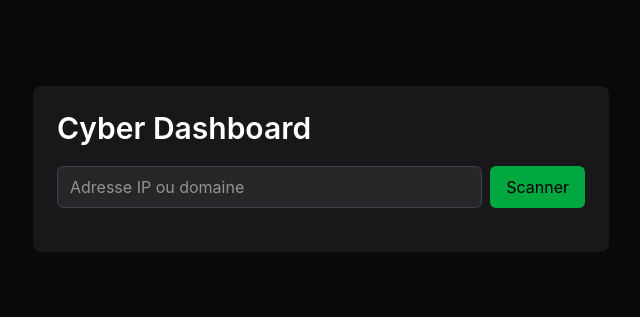
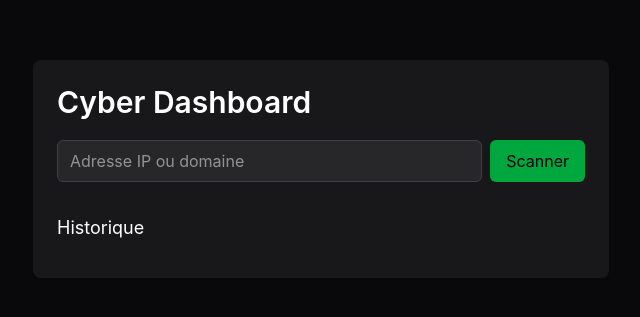
Before and after one commit to mcharbi00/cyber-dashboard, a React app in the folder frontend/: page / in a window 1280 px wide. Shown: the part 231-548 px from the top of the page, without its empty margins (319-959 px from the left). Built offline with nearby package versions, Linux system fonts and the light colour scheme; the HTML template or start-up script is replaced by a standard one.

Commit message:
ajout de l'historique des scans et factorisation des composants React

```diff
--- a/frontend/src/App.jsx
+++ b/frontend/src/App.jsx
@@ -1,4 +1,6 @@
 import { useEffect, useState } from "react";
+import PortCard from "./components/PortCard";
+import ScanForm from "./components/ScanForm";
 
 function App() {
   const [message, setMessage] = useState("");
@@ -6,6 +8,8 @@ function App() {
   const [ports, setPorts] = useState([]);
   const [loading, setLoading] = useState(false);
   const [error, setError] = useState("");
+  const [history, setHistory]= useState([]);
+
   useEffect(() => {
     fetch("http://127.0.0.1:8000/")
       .then((res) => res.json())
@@ -27,6 +31,14 @@ function App() {
     const data = await response.json();
 
     setPorts(data.open_ports);
+    setHistory((prev) => [
+      {
+        target: ip,
+        ports: data.open_ports,
+        time: new Date().toLocaleTimeString(),
+      },
+      ...prev, // ... Permet de déplier le tableau
+    ])
   }
   catch(err){
     setError("Erreur pendant le scan");
@@ -48,24 +60,11 @@ function App() {
           Cyber Dashboard
         </h1>
 
-        <div className="flex gap-2">
-
-          <input
-            type="text"
-            placeholder="Adresse IP ou domaine"
-            value={ip}
-            onChange={(e) => setIp(e.target.value)}
-            className="flex-1 bg-zinc-800 border border-zinc-700 rounded-md px-3 py-2 outline-none"
-          />
-
-          <button
-            onClick={scanIP}
-            className="bg-green-600 hover:bg-green-700 px-4 py-2 rounded-md text-black"
-          >
-            Scanner
-          </button>
-
-        </div>
+        <ScanForm
+          ip={ip}
+          setIp={setIp}
+          scanIP={scanIP}
+        />
 
         {loading && (
           <p className="mt-4 text-zinc-400">
@@ -82,18 +81,33 @@ function App() {
         <div className="mt-5 space-y-2">
 
           {ports.map((port) => (
-
-            <div
-              key={port}
-              className="bg-zinc-800 border border-zinc-700 rounded-md p-3"
-            >
-              Port {port} ouvert
-            </div>
+            <PortCard key={port} port={port} />
 
           ))}
 
         </div>
+        <div className="mt-8">
 
+      <h2 className="text-lg mb-3">
+        Historique
+      </h2>
+
+      <div className="space-y-2">
+
+        {history.map((scan, index) => (
+
+          <div
+            key={index}
+            className="bg-zinc-800 border border-zinc-700 rounded-md p-3 text-sm"
+          >
+            [{scan.time}] {scan.target} → ports : {scan.ports.join(", ")}
+          </div>
+
+        ))}
+
+      </div>
+
+</div>
       </div>
 
     </div>
--- /dev/null
+++ b/frontend/src/components/PortCard.jsx
@@ -0,0 +1,10 @@
+function PortCard({ port }) {
+
+    return (
+      <div className="bg-zinc-800 border border-zinc-700 rounded-md p-3">
+        Port {port} ouvert
+      </div>
+    );
+  }
+
+  export default PortCard;
--- /dev/null
+++ b/frontend/src/components/ScanForm.jsx
@@ -0,0 +1,25 @@
+function ScanForm({ ip, setIp, scanIP }) {
+
+    return (
+      <div className="flex gap-2">
+
+        <input
+          type="text"
+          placeholder="Adresse IP ou domaine"
+          value={ip}
+          onChange={(e) => setIp(e.target.value)}
+          className="flex-1 bg-zinc-800 border border-zinc-700 rounded-md px-3 py-2 outline-none"
+        />
+
+        <button
+          onClick={scanIP}
+          className="bg-green-600 hover:bg-green-700 px-4 py-2 rounded-md text-black"
+        >
+          Scanner
+        </button>
+
+      </div>
+    );
+  }
+
+  export default ScanForm;
```
